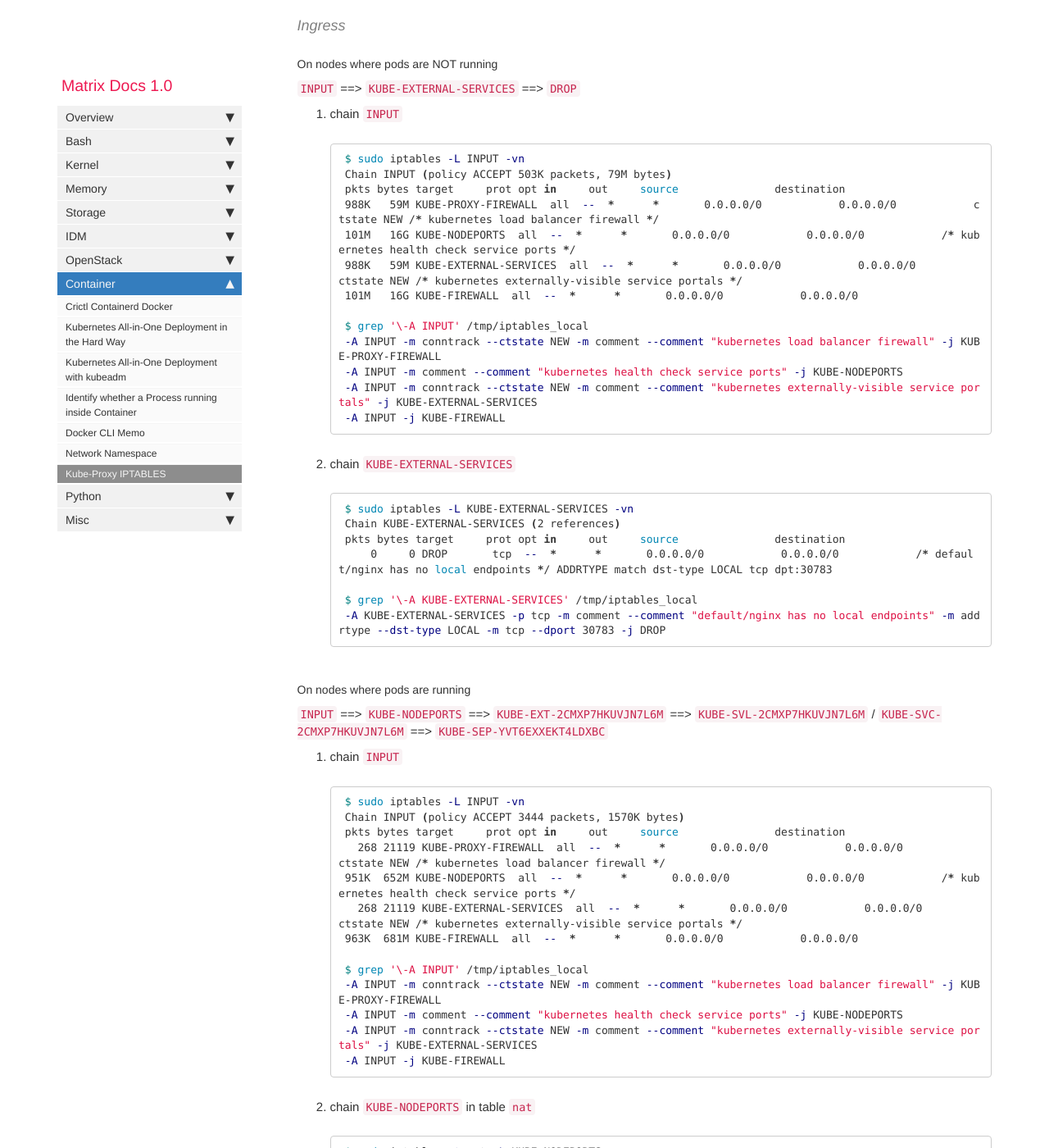
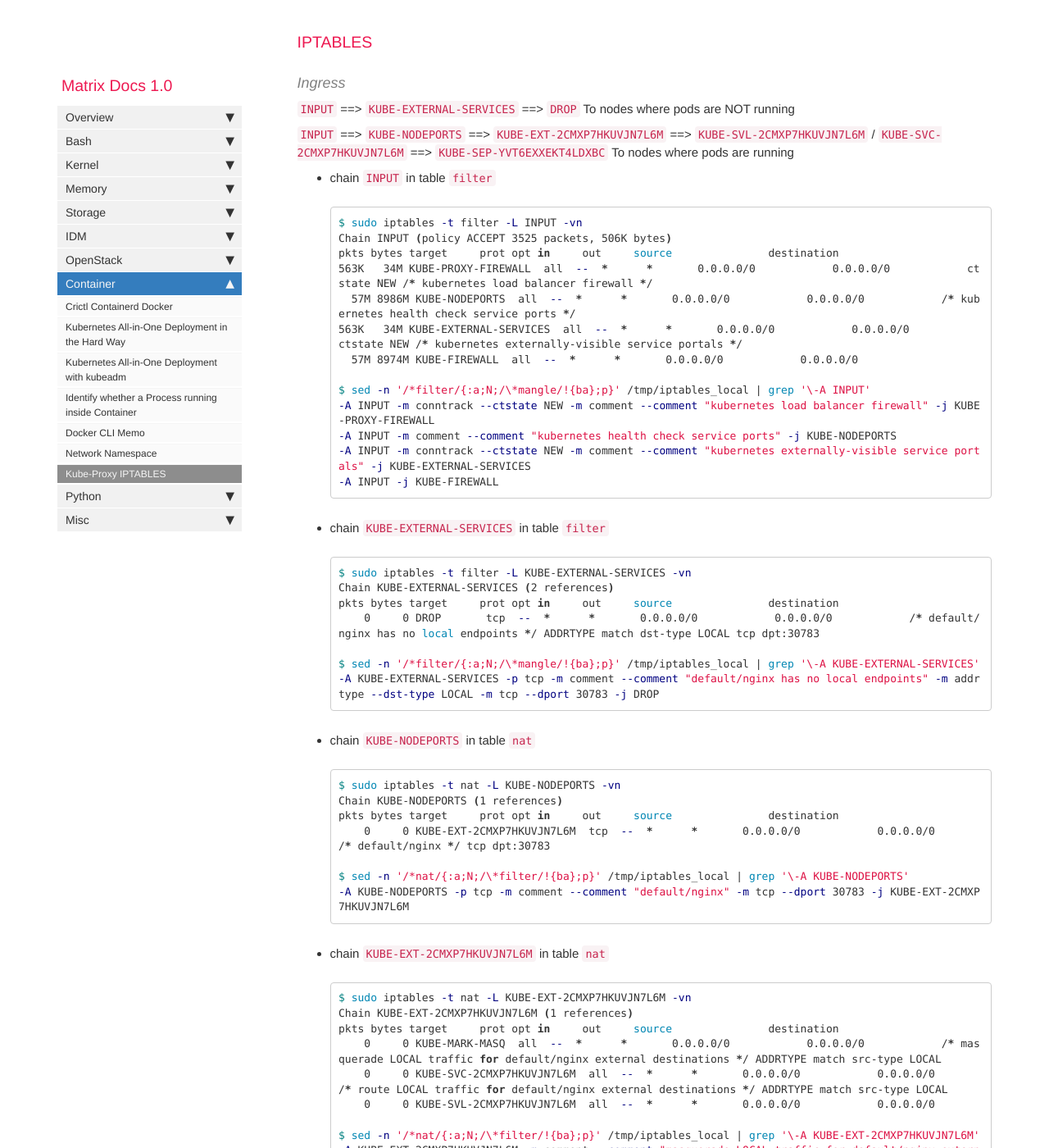
Before and after one commit to matrixzj/documentations, a Jekyll site: the page built from pages/container/kube-proxy_iptables.md, in a window 1280 px wide and 1400 px high, scrolled down 10159 px. Shown: the whole window at 82% size. Built offline with Jekyll 4.4.1, drawn with Linux system fonts in a browser that asks for light colours; comment, search, counter and statistics services are not loaded; some of the changed text lies outside the part shown.

Commit message:
There are        1 files have been modified at 2024-03-04 23:39:30 . 	-rw-r--r--@ 1 jzou  staff  25370 Mar  4 23:36 pages/container/kube-proxy_iptables.md No files have been added. No files have been deleted. No file type has been changed.

````diff
--- a/pages/container/kube-proxy_iptables.md
+++ b/pages/container/kube-proxy_iptables.md
@@ -368,117 +369,100 @@ nginx-74b5c74d54-569hj   1/1     Running   0          7d19h   10.64.2.4   ecs-ma
 
 ### IPTABLES
 #### Ingress
-##### On nodes where pods are NOT running
 `INPUT` ==> `KUBE-EXTERNAL-SERVICES` ==> `DROP`
+To nodes where pods are NOT running
 
-1. chain `INPUT`
-    ```bash
-    $ sudo iptables -L INPUT -vn
-    Chain INPUT (policy ACCEPT 503K packets, 79M bytes)
-    pkts bytes target     prot opt in     out     source               destination
-    988K   59M KUBE-PROXY-FIREWALL  all  --  *      *       0.0.0.0/0            0.0.0.0/0            ctstate NEW /* kubernetes load balancer firewall */
-    101M   16G KUBE-NODEPORTS  all  --  *      *       0.0.0.0/0            0.0.0.0/0            /* kubernetes health check service ports */
-    988K   59M KUBE-EXTERNAL-SERVICES  all  --  *      *       0.0.0.0/0            0.0.0.0/0            ctstate NEW /* kubernetes externally-visible service portals */
-    101M   16G KUBE-FIREWALL  all  --  *      *       0.0.0.0/0            0.0.0.0/0
+`INPUT` ==> `KUBE-NODEPORTS` ==> `KUBE-EXT-2CMXP7HKUVJN7L6M` ==> `KUBE-SVL-2CMXP7HKUVJN7L6M` / `KUBE-SVC-2CMXP7HKUVJN7L6M` ==> `KUBE-SEP-YVT6EXXEKT4LDXBC`
+To nodes where pods are running
 
-    $ grep '\-A INPUT' /tmp/iptables_local
-    -A INPUT -m conntrack --ctstate NEW -m comment --comment "kubernetes load balancer firewall" -j KUBE-PROXY-FIREWALL
-    -A INPUT -m comment --comment "kubernetes health check service ports" -j KUBE-NODEPORTS
-    -A INPUT -m conntrack --ctstate NEW -m comment --comment "kubernetes externally-visible service portals" -j KUBE-EXTERNAL-SERVICES
-    -A INPUT -j KUBE-FIREWALL
-    ```
+* chain `INPUT` in table `filter`
+  ```bash
+  $ sudo iptables -t filter -L INPUT -vn
+  Chain INPUT (policy ACCEPT 3525 packets, 506K bytes)
+  pkts bytes target     prot opt in     out     source               destination
+  563K   34M KUBE-PROXY-FIREWALL  all  --  *      *       0.0.0.0/0            0.0.0.0/0            ctstate NEW /* kubernetes load balancer firewall */
+    57M 8986M KUBE-NODEPORTS  all  --  *      *       0.0.0.0/0            0.0.0.0/0            /* kubernetes health check service ports */
+  563K   34M KUBE-EXTERNAL-SERVICES  all  --  *      *       0.0.0.0/0            0.0.0.0/0            ctstate NEW /* kubernetes externally-visible service portals */
+    57M 8974M KUBE-FIREWALL  all  --  *      *       0.0.0.0/0            0.0.0.0/0
 
-2. chain `KUBE-EXTERNAL-SERVICES`
-    ```bash
-    $ sudo iptables -L KUBE-EXTERNAL-SERVICES -vn
-    Chain KUBE-EXTERNAL-SERVICES (2 references)
-    pkts bytes target     prot opt in     out     source               destination
-        0     0 DROP       tcp  --  *      *       0.0.0.0/0            0.0.0.0/0            /* default/nginx has no local endpoints */ ADDRTYPE match dst-type LOCAL tcp dpt:30783
+  $ sed -n '/*filter/{:a;N;/\*mangle/!{ba};p}' /tmp/iptables_local | grep '\-A INPUT'
+  -A INPUT -m conntrack --ctstate NEW -m comment --comment "kubernetes load balancer firewall" -j KUBE-PROXY-FIREWALL
+  -A INPUT -m comment --comment "kubernetes health check service ports" -j KUBE-NODEPORTS
+  -A INPUT -m conntrack --ctstate NEW -m comment --comment "kubernetes externally-visible service portals" -j KUBE-EXTERNAL-SERVICES
+  -A INPUT -j KUBE-FIREWALL
+  ```
 
-    $ grep '\-A KUBE-EXTERNAL-SERVICES' /tmp/iptables_local
-    -A KUBE-EXTERNAL-SERVICES -p tcp -m comment --comment "default/nginx has no local endpoints" -m addrtype --dst-type LOCAL -m tcp --dport 30783 -j DROP
-    ```
+* chain `KUBE-EXTERNAL-SERVICES` in table `filter`
+  ```bash
+  $ sudo iptables -t filter -L KUBE-EXTERNAL-SERVICES -vn
+  Chain KUBE-EXTERNAL-SERVICES (2 references)
+  pkts bytes target     prot opt in     out     source               destination
+      0     0 DROP       tcp  --  *      *       0.0.0.0/0            0.0.0.0/0            /* default/nginx has no local endpoints */ ADDRTYPE match dst-type LOCAL tcp dpt:30783
 
-##### On nodes where pods are running
-`INPUT` ==> `KUBE-NODEPORTS` ==> `KUBE-EXT-2CMXP7HKUVJN7L6M` ==> `KUBE-SVL-2CMXP7HKUVJN7L6M` / `KUBE-SVC-2CMXP7HKUVJN7L6M` ==> `KUBE-SEP-YVT6EXXEKT4LDXBC`
+  $ sed -n '/*filter/{:a;N;/\*mangle/!{ba};p}' /tmp/iptables_local | grep '\-A KUBE-EXTERNAL-SERVICES'
+  -A KUBE-EXTERNAL-SERVICES -p tcp -m comment --comment "default/nginx has no local endpoints" -m addrtype --dst-type LOCAL -m tcp --dport 30783 -j DROP
+  ```
 
-1. chain `INPUT`
-    ```bash
-    $ sudo iptables -L INPUT -vn
-    Chain INPUT (policy ACCEPT 3444 packets, 1570K bytes)
-    pkts bytes target     prot opt in     out     source               destination
-      268 21119 KUBE-PROXY-FIREWALL  all  --  *      *       0.0.0.0/0            0.0.0.0/0            ctstate NEW /* kubernetes load balancer firewall */
-    951K  652M KUBE-NODEPORTS  all  --  *      *       0.0.0.0/0            0.0.0.0/0            /* kubernetes health check service ports */
-      268 21119 KUBE-EXTERNAL-SERVICES  all  --  *      *       0.0.0.0/0            0.0.0.0/0            ctstate NEW /* kubernetes externally-visible service portals */
-    963K  681M KUBE-FIREWALL  all  --  *      *       0.0.0.0/0            0.0.0.0/0
+* chain `KUBE-NODEPORTS` in table `nat`
+  ```bash
+  $ sudo iptables -t nat -L KUBE-NODEPORTS -vn
+  Chain KUBE-NODEPORTS (1 references)
+  pkts bytes target     prot opt in     out     source               destination
+      0     0 KUBE-EXT-2CMXP7HKUVJN7L6M  tcp  --  *      *       0.0.0.0/0            0.0.0.0/0            /* default/nginx */ tcp dpt:30783
 
-    $ grep '\-A INPUT' /tmp/iptables_local
-    -A INPUT -m conntrack --ctstate NEW -m comment --comment "kubernetes load balancer firewall" -j KUBE-PROXY-FIREWALL
-    -A INPUT -m comment --comment "kubernetes health check service ports" -j KUBE-NODEPORTS
-    -A INPUT -m conntrack --ctstate NEW -m comment --comment "kubernetes externally-visible service portals" -j KUBE-EXTERNAL-SERVICES
-    -A INPUT -j KUBE-FIREWALL
-    ```
+  $ sed -n '/*nat/{:a;N;/\*filter/!{ba};p}' /tmp/iptables_local | grep '\-A KUBE-NODEPORTS'
+  -A KUBE-NODEPORTS -p tcp -m comment --comment "default/nginx" -m tcp --dport 30783 -j KUBE-EXT-2CMXP7HKUVJN7L6M
+  ```
 
-2. chain `KUBE-NODEPORTS` in table `nat`
-    ```bash
-    $ sudo iptables -t nat -L KUBE-NODEPORTS -vn
-    Chain KUBE-NODEPORTS (1 references)
-    pkts bytes target     prot opt in     out     source               destination
-        0     0 KUBE-EXT-2CMXP7HKUVJN7L6M  tcp  --  *      *       0.0.0.0/0            0.0.0.0/0            /* default/nginx */ tcp dpt:30783
+* chain `KUBE-EXT-2CMXP7HKUVJN7L6M` in table `nat`
+  ```bash
+  $ sudo iptables -t nat -L KUBE-EXT-2CMXP7HKUVJN7L6M -vn
+  Chain KUBE-EXT-2CMXP7HKUVJN7L6M (1 references)
+  pkts bytes target     prot opt in     out     source               destination
+      0     0 KUBE-MARK-MASQ  all  --  *      *       0.0.0.0/0            0.0.0.0/0            /* masquerade LOCAL traffic for default/nginx external destinations */ ADDRTYPE match src-type LOCAL
+      0     0 KUBE-SVC-2CMXP7HKUVJN7L6M  all  --  *      *       0.0.0.0/0            0.0.0.0/0            /* route LOCAL traffic for default/nginx external destinations */ ADDRTYPE match src-type LOCAL
+      0     0 KUBE-SVL-2CMXP7HKUVJN7L6M  all  --  *      *       0.0.0.0/0            0.0.0.0/0
 
-    $ grep '\-A KUBE-NODEPORTS' /tmp/iptables_local
-    -A KUBE-NODEPORTS -p tcp -m comment --comment "default/nginx" -m tcp --dport 30783 -j KUBE-EXT-2CMXP7HKUVJN7L6M
-    ```
+  $ sed -n '/*nat/{:a;N;/\*filter/!{ba};p}' /tmp/iptables_local | grep '\-A KUBE-EXT-2CMXP7HKUVJN7L6M'
+  -A KUBE-EXT-2CMXP7HKUVJN7L6M -m comment --comment "masquerade LOCAL traffic for default/nginx external destinations" -m addrtype --src-type LOCAL -j KUBE-MARK-MASQ
+  -A KUBE-EXT-2CMXP7HKUVJN7L6M -m comment --comment "route LOCAL traffic for default/nginx external destinations" -m addrtype --src-type LOCAL -j KUBE-SVC-2CMXP7HKUVJN7L6M
+  -A KUBE-EXT-2CMXP7HKUVJN7L6M -j KUBE-SVL-2CMXP7HKUVJN7L6M
+  ```
 
-3. chain `KUBE-EXT-2CMXP7HKUVJN7L6M` in table `nat`
-    ```bash
-    $ sudo iptables -t nat -L KUBE-EXT-2CMXP7HKUVJN7L6M -vn
-    Chain KUBE-EXT-2CMXP7HKUVJN7L6M (1 references)
-    pkts bytes target     prot opt in     out     source               destination
-        0     0 KUBE-MARK-MASQ  all  --  *      *       0.0.0.0/0            0.0.0.0/0            /* masquerade LOCAL traffic for default/nginx external destinations */ ADDRTYPE match src-type LOCAL
-        0     0 KUBE-SVC-2CMXP7HKUVJN7L6M  all  --  *      *       0.0.0.0/0            0.0.0.0/0            /* route LOCAL traffic for default/nginx external destinations */ ADDRTYPE match src-type LOCAL
-        1    60 KUBE-SVL-2CMXP7HKUVJN7L6M  all  --  *      *       0.0.0.0/0            0.0.0.0/0
+* chain `KUBE-SVL-2CMXP7HKUVJN7L6M` in table `nat` if src is from other hosts
+  ```bash
+  $ sudo iptables -t nat -L KUBE-SVL-2CMXP7HKUVJN7L6M -vn
+  Chain KUBE-SVL-2CMXP7HKUVJN7L6M (1 references)
+  pkts bytes target     prot opt in     out     source               destination
+      0     0 KUBE-SEP-YVT6EXXEKT4LDXBC  all  --  *      *       0.0.0.0/0            0.0.0.0/0            /* default/nginx -> 10.64.2.4:80 */
 
-    $ grep '\-A KUBE-EXT-2CMXP7HKUVJN7L6M' /tmp/iptables_local
-    -A KUBE-EXT-2CMXP7HKUVJN7L6M -m comment --comment "masquerade LOCAL traffic for default/nginx external destinations" -m addrtype --src-type LOCAL -j KUBE-MARK-MASQ
-    -A KUBE-EXT-2CMXP7HKUVJN7L6M -m comment --comment "route LOCAL traffic for default/nginx external destinations" -m addrtype --src-type LOCAL -j KUBE-SVC-2CMXP7HKUVJN7L6M
-    -A KUBE-EXT-2CMXP7HKUVJN7L6M -j KUBE-SVL-2CMXP7HKUVJN7L6M
-    ```
+  $ sed -n '/*nat/{:a;N;/\*filter/!{ba};p}' /tmp/iptables_local | grep '\-A KUBE-SVL-2CMXP7HKUVJN7L6M'
+  -A KUBE-SVL-2CMXP7HKUVJN7L6M -m comment --comment "default/nginx -> 10.64.2.4:80" -j KUBE-SEP-YVT6EXXEKT4LDXBC
+  ```
 
-4. chain `KUBE-SVL-2CMXP7HKUVJN7L6M` in table `nat` if src is from other hosts
-    ```bash
-    $ sudo iptables -t nat -L KUBE-SVL-2CMXP7HKUVJN7L6M -vn
-    Chain KUBE-SVL-2CMXP7HKUVJN7L6M (1 references)
-    pkts bytes target     prot opt in     out     source               destination
-        1    60 KUBE-SEP-YVT6EXXEKT4LDXBC  all  --  *      *       0.0.0.0/0            0.0.0.0/0            /* default/nginx -> 10.64.2.4:80 */
+  chain `KUBE-SVC-2CMXP7HKUVJN7L6M` in table `nat` if src is from local
+  ```bash
+  $ sudo iptables -t nat -L KUBE-SVC-2CMXP7HKUVJN7L6M -vn
+  Chain KUBE-SVC-2CMXP7HKUVJN7L6M (2 references)
+  pkts bytes target     prot opt in     out     source               destination
+      0     0 KUBE-SEP-YVT6EXXEKT4LDXBC  all  --  *      *       0.0.0.0/0            0.0.0.0/0            /* default/nginx -> 10.64.2.4:80 */
 
-    $ grep '\-A KUBE-SVL-2CMXP7HKUVJN7L6M' /tmp/iptables_local
-    -A KUBE-SVL-2CMXP7HKUVJN7L6M -m comment --comment "default/nginx -> 10.64.2.4:80" -j KUBE-SEP-YVT6EXXEKT4LDXBC
-    ```
+  $ sed -n '/*nat/{:a;N;/\*filter/!{ba};p}' /tmp/iptables_local | grep '\-A KUBE-SVC-2CMXP7HKUVJN7L6M'
+  -A KUBE-SVC-2CMXP7HKUVJN7L6M -m comment --comment "default/nginx -> 10.64.2.4:80" -j KUBE-SEP-YVT6EXXEKT4LDXBC
+  ```
 
-    chain `KUBE-SVC-2CMXP7HKUVJN7L6M` in table `nat` if src is from local
-    ```bash
-    $ sudo iptables -t nat -L KUBE-SVC-2CMXP7HKUVJN7L6M -vn
-    Chain KUBE-SVC-2CMXP7HKUVJN7L6M (2 references)
-    pkts bytes target     prot opt in     out     source               destination
-        0     0 KUBE-SEP-YVT6EXXEKT4LDXBC  all  --  *      *       0.0.0.0/0            0.0.0.0/0            /* default/nginx -> 10.64.2.4:80 */
+* chain `KUBE-SEP-YVT6EXXEKT4LDXBC` in table `nat`
+  ```bash
+  $ sudo iptables -t nat -L KUBE-SEP-YVT6EXXEKT4LDXBC -vn
+  Chain KUBE-SEP-YVT6EXXEKT4LDXBC (2 references)
+  pkts bytes target     prot opt in     out     source               destination
+      0     0 KUBE-MARK-MASQ  all  --  *      *       10.64.2.4            0.0.0.0/0            /* default/nginx */
+      0     0 DNAT       tcp  --  *      *       0.0.0.0/0            0.0.0.0/0            /* default/nginx */ tcp to:10.64.2.4:80
 
-    $ grep '\-A KUBE-SVC-2CMXP7HKUVJN7L6M' /tmp/iptables_local
-    -A KUBE-SVC-2CMXP7HKUVJN7L6M -m comment --comment "default/nginx -> 10.64.2.4:80" -j KUBE-SEP-YVT6EXXEKT4LDXBC
-    ```
-
-5. chain `KUBE-SEP-YVT6EXXEKT4LDXBC` in table `nat`
-    ```bash
-    $ grep '\-A KUBE-SEP-YVT6EXXEKT4LDXBC' /tmp/iptables_local
-    -A KUBE-SEP-YVT6EXXEKT4LDXBC -s 10.64.2.4/32 -m comment --comment "default/nginx" -j KUBE-MARK-MASQ
-    -A KUBE-SEP-YVT6EXXEKT4LDXBC -p tcp -m comment --comment "default/nginx" -m tcp -j DNAT --to-destination 10.64.2.4:80
-
-    $ sudo iptables -t nat -L KUBE-SEP-YVT6EXXEKT4LDXBC -vn
-    Chain KUBE-SEP-YVT6EXXEKT4LDXBC (2 references)
-    pkts bytes target     prot opt in     out     source               destination
-        0     0 KUBE-MARK-MASQ  all  --  *      *       10.64.2.4            0.0.0.0/0            /* default/nginx */
-        1    60 DNAT       tcp  --  *      *       0.0.0.0/0            0.0.0.0/0            /* default/nginx */ tcp to:10.64.2.4:80
-    ```
+  $ sed -n '/*nat/{:a;N;/\*filter/!{ba};p}' /tmp/iptables_local | grep '\-A KUBE-SEP-YVT6EXXEKT4LDXBC'
+  -A KUBE-SEP-YVT6EXXEKT4LDXBC -s 10.64.2.4/32 -m comment --comment "default/nginx" -j KUBE-MARK-MASQ
+  -A KUBE-SEP-YVT6EXXEKT4LDXBC -p tcp -m comment --comment "default/nginx" -m tcp -j DNAT --to-destination 10.64.2.4:80
+  ```
 
 #### Egress
 
````
Also changed, not shown: other parts of pages/container/kube-proxy_iptables.md (+1 -0 lines).
